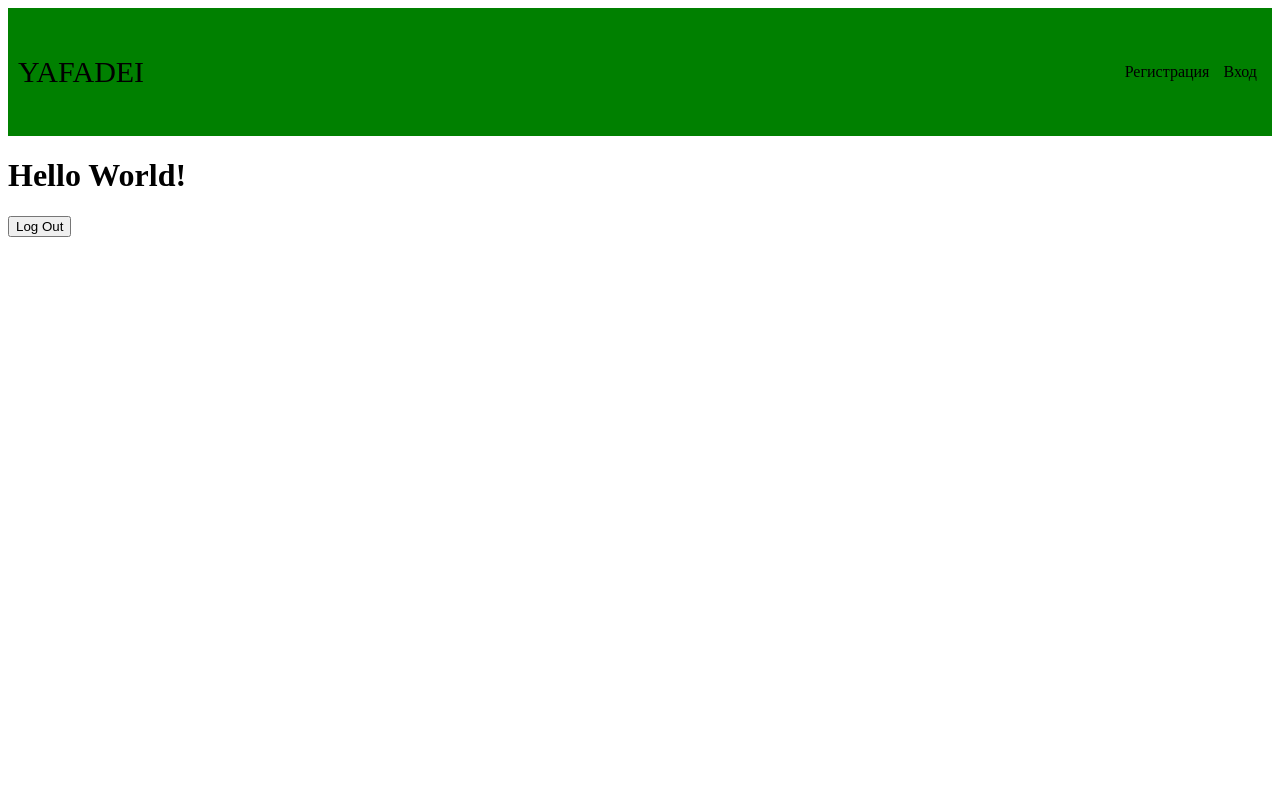
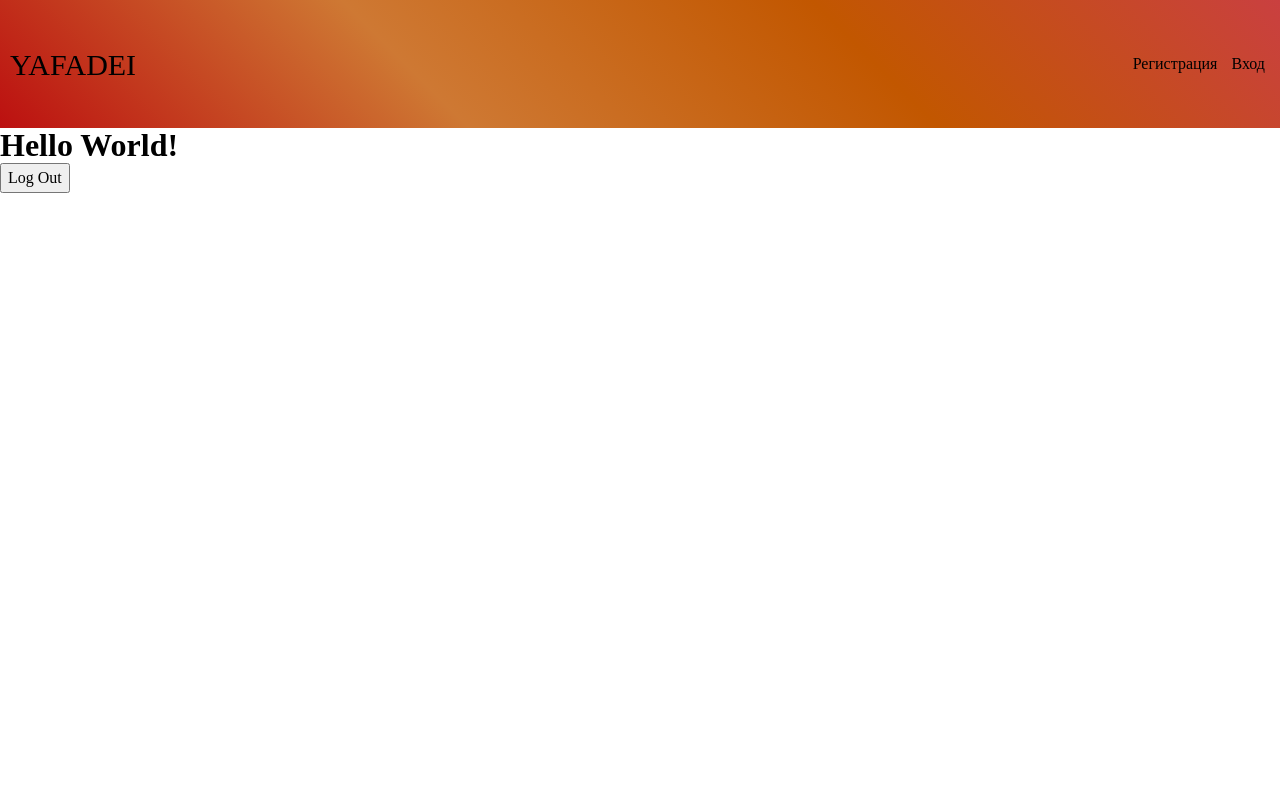
Before and after one commit to odyyyy/YAFADEI, a Django app: page / in a window 1280 px wide. Run offline with Django 5.2, Linux system fonts and the light colour scheme; some web fonts are replaced.

Commit message:
styles used in base.html and extends for others

```diff
--- /dev/null
+++ b/static/css/css-reset.css
@@ -0,0 +1,71 @@
+*,
+*::before,
+*::after {
+  box-sizing: border-box;
+}
+
+/* Prevent font size inflation */
+html {
+  -moz-text-size-adjust: none;
+  -webkit-text-size-adjust: none;
+  text-size-adjust: none;
+}
+
+/* Remove default margin in favour of better control in authored CSS */
+body, h1, h2, h3, h4, p,
+figure, blockquote, dl, dd {
+  margin: 0;
+}
+
+/* Remove list styles on ul, ol elements with a list role, which suggests default styling will be removed */
+ul[role='list'],
+ol[role='list'] {
+  list-style: none;
+}
+
+/* Set core body defaults */
+body {
+  min-height: 100vh;
+  line-height: 1.5;
+}
+
+/* Set shorter line heights on headings and interactive elements */
+h1, h2, h3, h4,
+button, input, label {
+  line-height: 1.1;
+}
+
+/* Balance text wrapping on headings */
+h1, h2,
+h3, h4 {
+  text-wrap: balance;
+}
+
+/* A elements that don't have a class get default styles */
+a:not([class]) {
+  text-decoration-skip-ink: auto;
+  color: currentColor;
+}
+
+/* Make images easier to work with */
+img,
+picture {
+  max-width: 100%;
+  display: block;
+}
+
+/* Inherit fonts for inputs and buttons */
+input, button,
+textarea, select {
+  font: inherit;
+}
+
+/* Make sure textarea without a rows attribute are not tiny */
+textarea:not([rows]) {
+  min-height: 10em;
+}
+
+/* Anything that has been anchored to should have extra scroll margin */
+:target {
+  scroll-margin-block: 5ex;
+}
--- a/static/css/header.css
+++ b/static/css/header.css
@@ -2,10 +2,11 @@
 
 .header {
     display: flex;
-    height : 16vh;
-    background-color : green;
-    justify-content : space-between;
-    align-items : center;
+    height: 16vh;
+    background: linear-gradient(45deg, rgba(188, 16, 16, 1), rgba(194, 87, 0, 0.8),
+                                rgba(194, 87, 0, 1), rgba(188, 16, 16, 0.8));
+    justify-content: space-between;
+    align-items: center;
 }
 
 .title {
@@ -13,6 +14,7 @@
     font-family : 'Yeseva One';
     font-size : 30px;
     margin-left: 10px;
+    user-select: none;
 }
 
 .login-links {
--- a/templates/base.html
+++ b/templates/base.html
@@ -2,9 +2,28 @@
 <html lang="en">
 <head>
     <meta charset="UTF-8">
-    <title>Title</title>
+    {% load static %}
+    <link rel="stylesheet" type="text/css" href="{% static 'css-reset.css' %}">
+    <link rel="stylesheet" href="{% static 'header.css' %}">
+    {% block title %}
+    {% endblock title %}
 </head>
 <body>
+{% block header %}
+<header class="header">
+    <p class="title">YAFADEI</p>
 
+    <p class="login-links">
+        <a href="">Регистрация</a>
+        <a href="">Вход</a>
+    </p>
+</header>
+{% endblock header %}
+
+{% block menu %}
+{% endblock menu %}
+
+{% block content %}
+{% endblock content %}
 </body>
 </html>
--- a/templates/pages/index.html
+++ b/templates/pages/index.html
@@ -1,25 +1,8 @@
-<!DOCTYPE html>
-<html lang="en">
-<head>
-    <!--  Так подключают статические файлы   -->
-    {% load static %}
-        <link rel="stylesheet" href="{% static 'header.css' %}">
-    <meta charset="UTF-8">
-    <title>Title</title>
-</head>
-<body>
-<header class="header">
-    <p class="title">YAFADEI</p>
-
-    <p class="login-links">
-        <a href="">Регистрация</a>
-        <a href="">Вход</a>
-    </p>
-</header>
+{% extends "base.html" %}
+{% block content %}
 <h1>Hello World!</h1>
 <form method="post" action="{% url 'logout' %}">
     {% csrf_token %}
     <button type="submit">Log Out</button>
 </form>
-</body>
-</html>
+{% endblock content %}
```
Also changed, not shown: templates/pages/posts/posts.html (+3 -10 lines).
